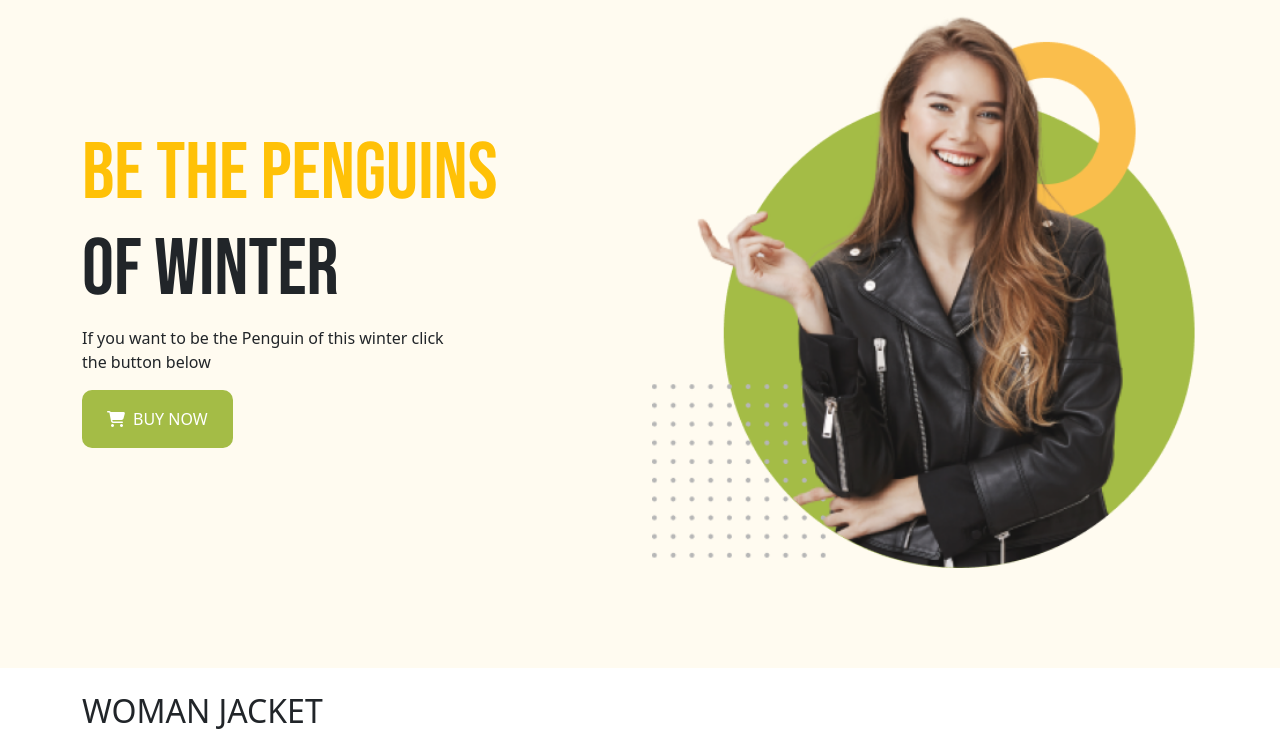
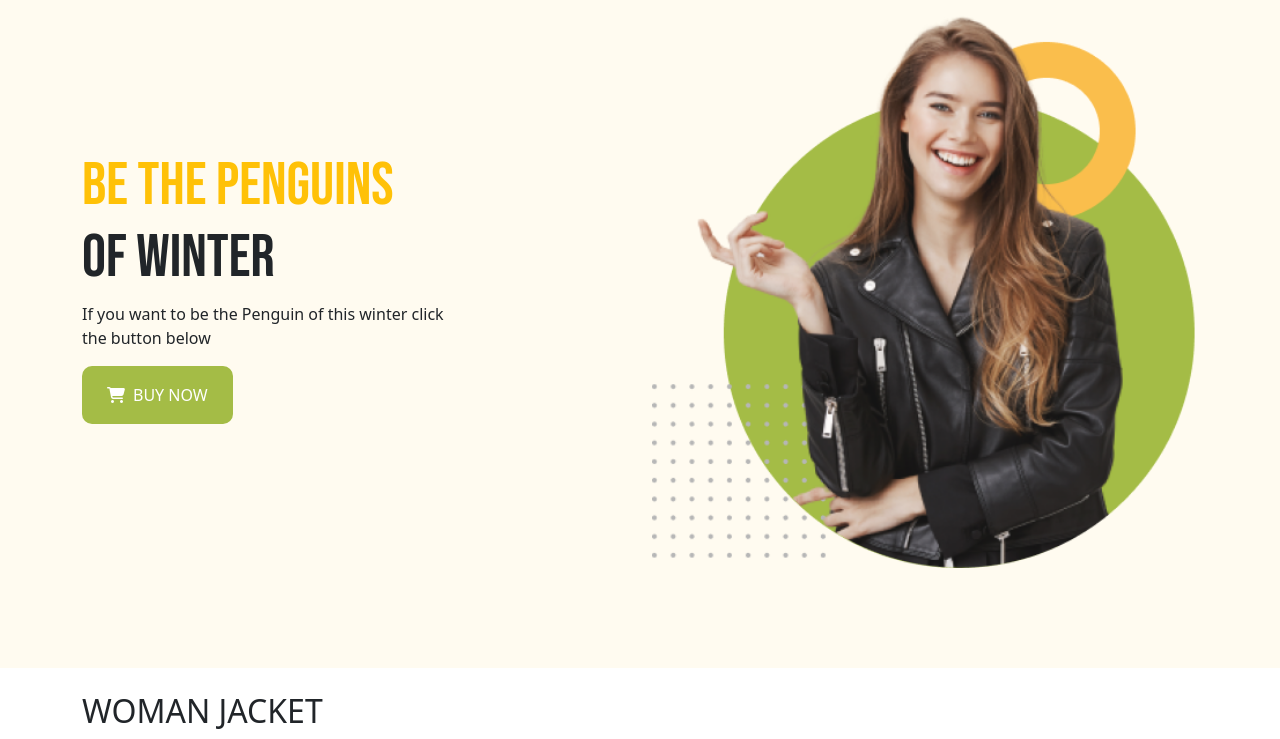
Before and after one commit to Nahid30/Penguin-Project, a plain HTML site: page index.html in a window 1280 px wide. Shown: the part 61-800 px from the top of the page. Drawn offline with Linux system fonts and the light colour scheme.

Commit message:
final submit before sleep

```diff
--- a/index.html
+++ b/index.html
@@ -67,7 +67,7 @@
                 <div class="container">
                  <div class="row d-flex align-items-center">
                      <div class="col-lg-6 ">
-                         <h1 style="font-size: 80px; font-family: 'Bebas Neue', cursive;"> <span class="text-warning">BE THE PENGUINS</span><br> OF WINTER</h1>
+                         <h1 style="font-size: 60px; font-family: 'Bebas Neue', cursive;"> <span class="text-warning">BE THE PENGUINS</span><br> OF WINTER</h1>
                          <p>If you want to be the Penguin of this winter click <br> the button below</p>
                          <button type="button" style=" border-radius: 10px; background-color: #A4BC46
                          ; color: #fff;" class="btn px-4 py-3  "><i class="fas fa-shopping-cart pe-2"></i>BUY NOW</button>
```
